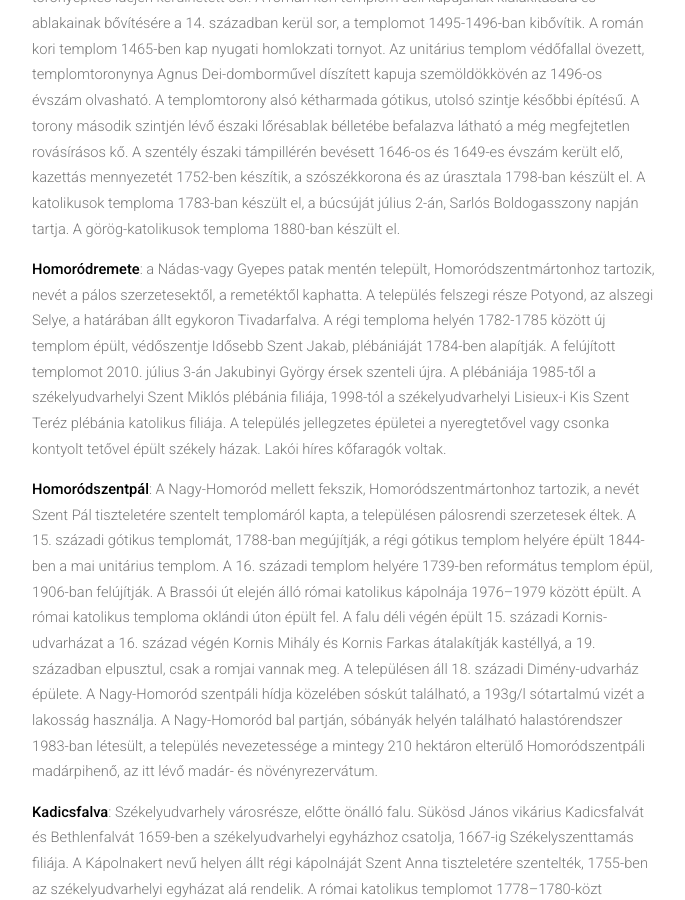
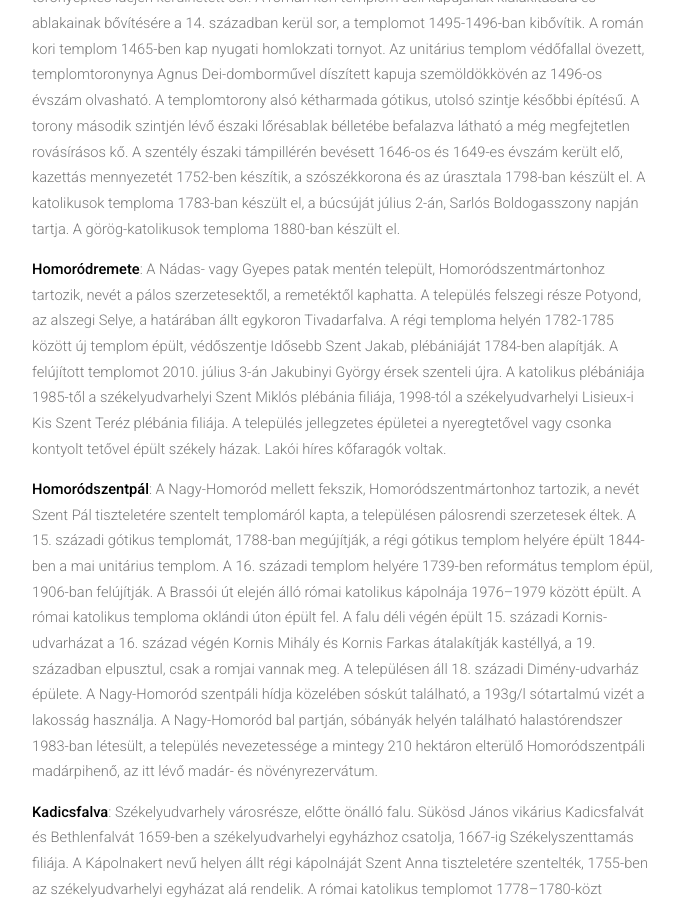
Before and after one commit to siculia/siculia.github.io, a Jekyll site: the page built from siculia-udvarhelyszek.html, in a window 1280 px wide and 900 px high, scrolled down 5066 px. Shown: the whole window, without its empty margins (128-813 px from the left). Built offline with Jekyll 4.4.1, drawn with Linux system fonts in a browser that asks for light colours; nearby versions of some CDN libraries; library files that are not in the unit come from our copies.

Commit message:
Homoródremete+

```diff
--- a/siculia-udvarhelyszek.html
+++ b/siculia-udvarhelyszek.html
@@ -92,7 +92,7 @@ layout: default
 							<p style="text-align: left;"><b>Fenyőkút</b>: Sóvidéki szórványtelepülés, Korond tízese volt. Fatemplomának védőszentje Szent Bertalan apostol. A település északkeleti határában találjuk a negyven hektáros, védettség alatt álló Fenyőkúti tőzeglápot, amelyen 2013-ben tanösvényt létesítettek. A szórványtelepülésen élők fő foglalkozása a havasi állattenyésztés.</p>
 							<p style="text-align: left;"><b>Homoródfürdő</b>: Üdülőtelep, 1773-tól 1968-ig Kápolnásfalu fürdőtelepe, közigazgatásilag Szentegyházához tartozik. Szárhegyi Lázár János gróf, erdélyi főkormányszéki tanácsos, a madéfalvi vérengzés ügyében kiküldött bizottság tagja 1765-ben fogadalmi kápolnát építtet Nepomuki Szent János tiszteletére, amelynek búcsúja szeptember 14-én, a Szent Kereszt felmagasztalása ünnepén volt. A felújított kápolnát 2015-ben már Keresztelő Szent János tiszteletére szentelik, búcsúját június 24-én, Keresztelő Szent János születése ünnepén tartja. Homoródfürdő a Homoród-fennsíkon található üdülőhely, ahol tizenkét befogott borvízforrás tör felszínre. A leghíresebbek a Lobogó-forrás, és a Mária-forrás. A Lobogó Szabadidőközpont és Fürdő strandján két kültéri medence található, amelyek korszerű vízcserélő, szűrő- és forgatóberendezéssel ellátott, folyamatosan melegített 28-29 C°-os, illetve 28–30 C°-os vizhőmérsékletűek.  A beltéri sósfürdő Parajdról szállított 39 C°-os fokos természetes, gyógyhatású sós vízet tartalmaz. A településen sípálya működik.</p>
 							<p style="text-align: left;"><b>Homoródkarácsonyfalva</b>: A Kis-Homoród völgyében települt, Oklándhoz tartozik. Homoródkarácsonyfalva 13. század végén épült templomának román kori szentélye fennmaradt, az unitárius templom északi falán Szent László freskó található, további freskók a Jézus születése, a Három királyok hódolata és Szent Ilona. Jézus születésének jelenetét a 14. század első felében, a Szent László-legendát 14. század második felében festhették. A Szent Heléna, vagy Szent Ilona római császárnőt ábrázoló freskó megfestésére az 1496-ban történt toronyépítés idején kerülhetett sor. A román kori templom déli kapujának kialakítására és ablakainak bővítésére a 14. században kerül sor, a templomot 1495-1496-ban kibővítik. A román kori templom 1465-ben kap nyugati homlokzati tornyot. Az unitárius templom védőfallal övezett, templomtoronynya Agnus Dei-domborművel díszített kapuja szemöldökkövén az 1496-os évszám olvasható. A templomtorony alsó kétharmada gótikus, utolsó szintje későbbi építésű. A torony második szintjén lévő északi lőrésablak bélletébe befalazva látható a még megfejtetlen rovásírásos kő. A szentély északi támpillérén bevésett 1646-os és 1649-es évszám került elő, kazettás mennyezetét 1752-ben készítik, a szószékkorona és az úrasztala 1798-ban készült el. A katolikusok temploma 1783-ban készült el, a búcsúját július 2-án, Sarlós Boldogasszony napján tartja. A görög-katolikusok temploma 1880-ban készült el.</p>
-							<p style="text-align: left;"><b>Homoródremete</b>: a Nádas-vagy Gyepes patak mentén települt, Homoródszentmártonhoz tartozik, nevét a pálos szerzetesektől, a remetéktől kaphatta. A település felszegi része Potyond, az alszegi Selye, a határában állt egykoron Tivadarfalva. A régi temploma helyén 1782-1785 között új templom épült, védőszentje Idősebb Szent Jakab, plébániáját 1784-ben alapítják. A felújított templomot 2010. július 3-án Jakubinyi György érsek szenteli újra. A plébániája 1985-től a székelyudvarhelyi Szent Miklós plébánia filiája, 1998-tól a székelyudvarhelyi Lisieux-i Kis Szent Teréz plébánia katolikus filiája. A település jellegzetes épületei a nyeregtetővel vagy csonka kontyolt tetővel épült székely házak. Lakói híres kőfaragók voltak.</p>
+							<p style="text-align: left;"><b>Homoródremete</b>: A Nádas- vagy Gyepes patak mentén települt, Homoródszentmártonhoz tartozik, nevét a pálos szerzetesektől, a remetéktől kaphatta. A település felszegi része Potyond, az alszegi Selye, a határában állt egykoron Tivadarfalva. A régi temploma helyén 1782-1785 között új templom épült, védőszentje Idősebb Szent Jakab, plébániáját 1784-ben alapítják. A felújított templomot 2010. július 3-án Jakubinyi György érsek szenteli újra. A katolikus plébániája 1985-től a székelyudvarhelyi Szent Miklós plébánia filiája, 1998-tól a székelyudvarhelyi Lisieux-i Kis Szent Teréz plébánia  filiája. A település jellegzetes épületei a nyeregtetővel vagy csonka kontyolt tetővel épült székely házak. Lakói híres kőfaragók voltak.</p>
 							<p style="text-align: left;"><b>Homoródszentpál</b>: A Nagy-Homoród mellett fekszik, Homoródszentmártonhoz tartozik, a nevét Szent Pál tiszteletére szentelt templomáról kapta, a településen pálosrendi szerzetesek éltek. A 15. századi gótikus templomát, 1788-ban megújítják, a régi gótikus templom helyére épült 1844-ben a mai unitárius templom. A 16. századi templom helyére 1739-ben református templom épül, 1906-ban felújítják. A Brassói út elején álló római katolikus kápolnája 1976–1979 között épült. A római katolikus temploma oklándi úton épült fel. A falu déli végén épült 15. századi Kornis-udvarházat a 16. század végén Kornis Mihály és Kornis Farkas átalakítják kastéllyá, a 19. században elpusztul, csak a romjai vannak meg. A településen áll 18. századi Dimény-udvarház épülete. A Nagy-Homoród szentpáli hídja közelében sóskút található, a 193g/l sótartalmú vizét a lakosság használja. A Nagy-Homoród bal partján, sóbányák helyén található halastórendszer 1983-ban létesült, a település nevezetessége a mintegy 210 hektáron elterülő Homoródszentpáli madárpihenő, az itt lévő madár- és növényrezervátum.</p>
 							<p style="text-align: left;"><b>Kadicsfalva</b>: Székelyudvarhely városrésze, előtte önálló falu. Sükösd János vikárius Kadicsfalvát és Bethlenfalvát 1659-ben a székelyudvarhelyi egyházhoz csatolja, 1667-ig Székelyszenttamás filiája. A Kápolnakert nevű helyen állt régi kápolnáját Szent Anna tiszteletére szentelték, 1755-ben az székelyudvarhelyi egyházat alá rendelik. A római katolikus templomot 1778–1780-közt építették fel, 1780-ben Szent Anna tiszteletére szentelik, 1802-ben plébánia rangra emelkedik, 1910-től Bethlenfalva filiával. A Szent Anna és Joákim plébánia a XV. Székelyudvarhelyi főesperesi kerület alá tartozik.</p>
 							<p style="text-align: left;"><b>Kányád</b>: A Hodos-patak(a) mentén települt. A régi templomát 1642-ben kijavítják, majd lebontják, ebből épül a református temploma 1791 és 1798 között, amit lebontanak. Új református temploma 1909-ben épült fel. A településen római katolikus kápolna épült a katolikusok számára.</p>
```
